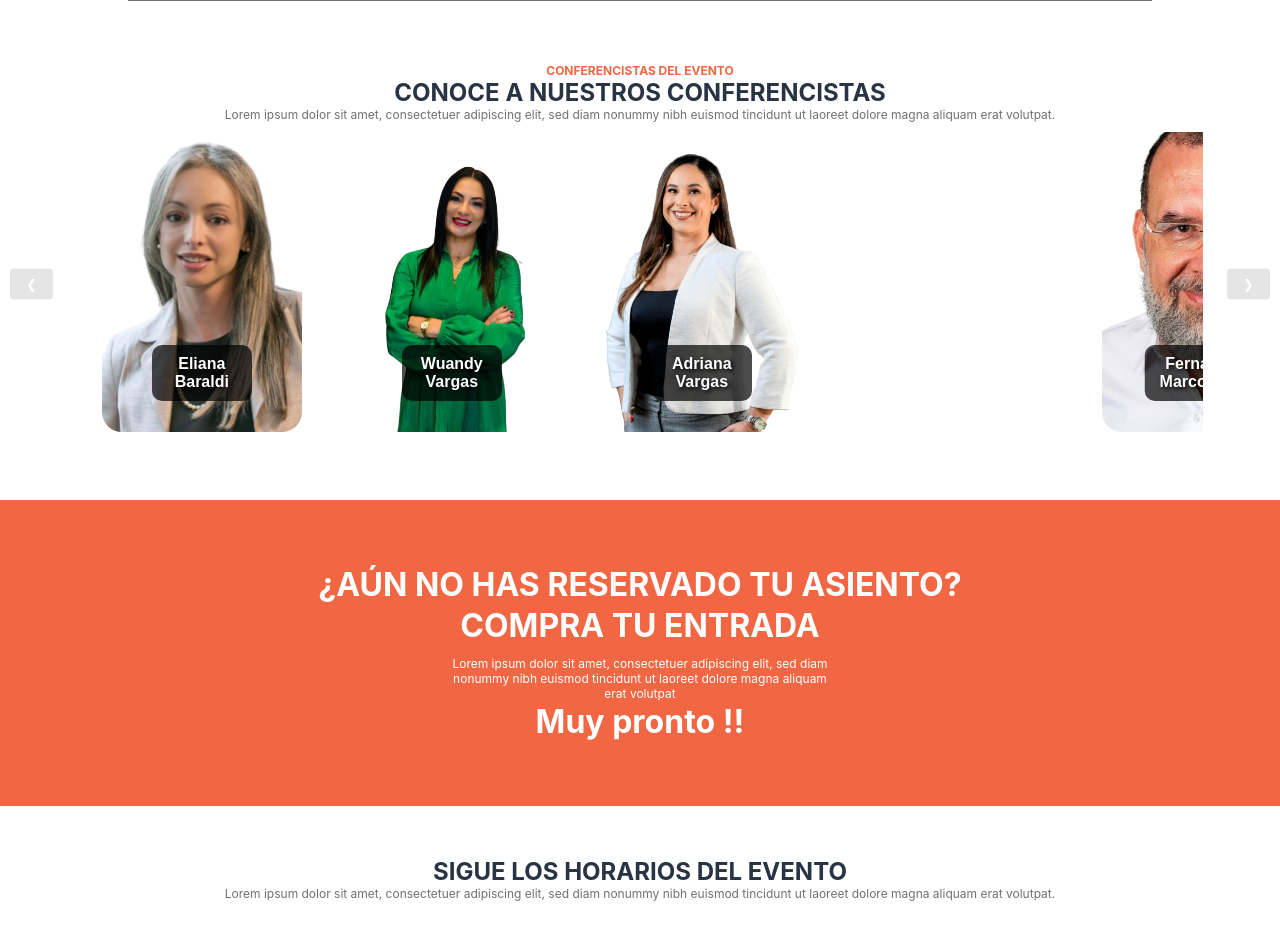
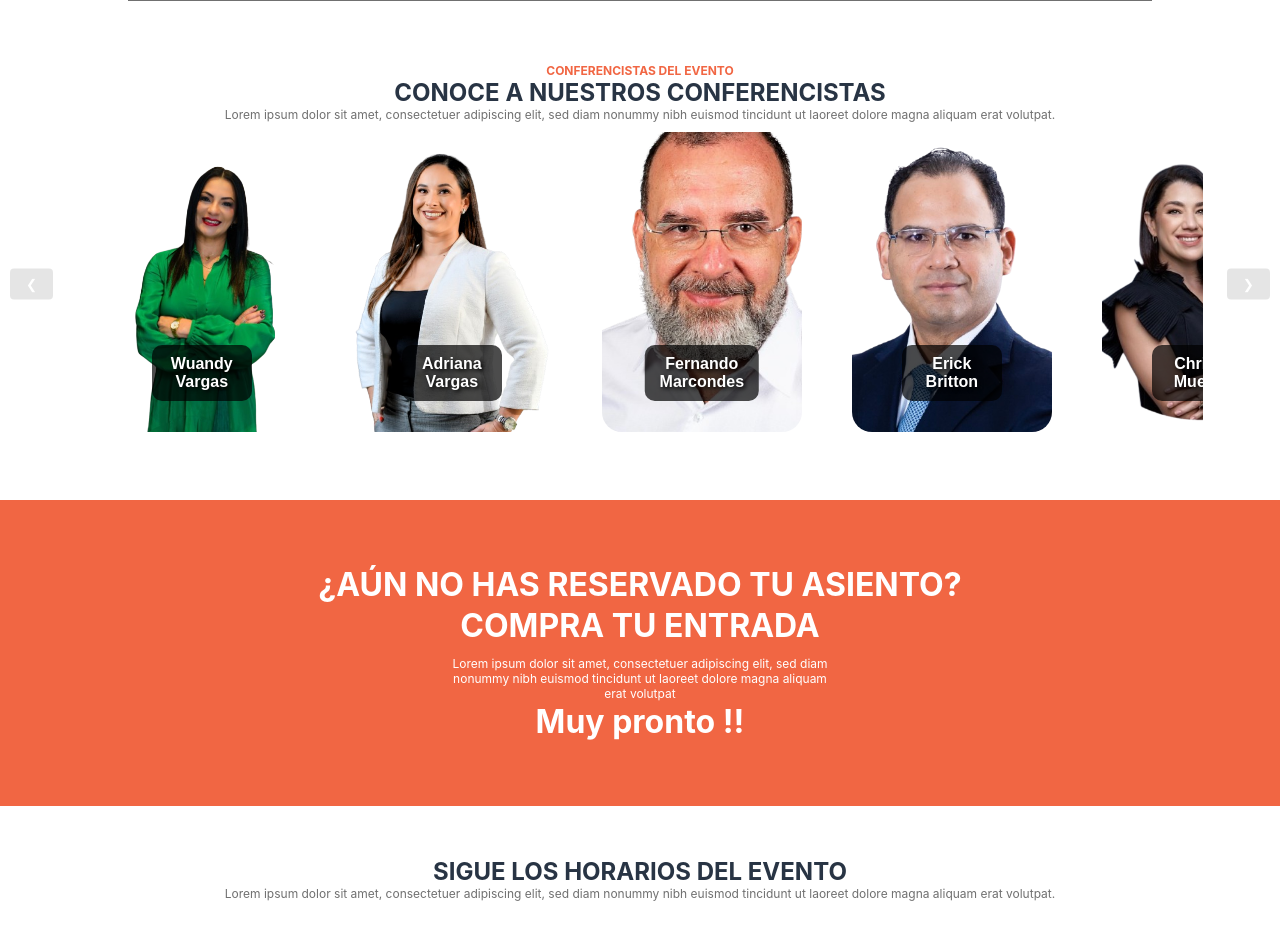
Before and after one commit to diazbetancur/appland-event, an Angular app: page / in a window 1280 px wide. Shown: the part 1520-2449 px from the top of the page. Built offline with nearby package versions, Linux system fonts and the light colour scheme.

Commit message:
filter with photo

```diff
--- a/src/app/features/componets/card-speaker/card-speaker.component.html
+++ b/src/app/features/componets/card-speaker/card-speaker.component.html
@@ -1,8 +1,4 @@
-<div
-  class="image-container"
-  (click)="onClick()"
-  *ngIf="speaker.pathPhoto != ''"
->
+<div class="image-container" (click)="onClick()">
   <img
     [src]="speaker.pathPhoto || 'assets/images/speakers/speakerDefualt.png'"
     alt
--- a/src/app/features/componets/speakers/speakers.component.html
+++ b/src/app/features/componets/speakers/speakers.component.html
@@ -23,7 +23,6 @@
       >
         <div *ngFor="let speaker of speakers" class="carousel-slide">
           <app-card-speaker
-            *ngIf="speaker.pathPhoto != ''"
             [speaker]="speaker"
             (speakerClick)="openModal($event)"
           ></app-card-speaker>
--- a/src/app/features/componets/speakers/speakers.component.ts
+++ b/src/app/features/componets/speakers/speakers.component.ts
@@ -22,7 +22,9 @@ export class SpeakersComponent implements OnInit, OnDestroy {
   currentTranslate = 0;
 
   constructor() {
-    this.speakers = this.config.speakers;
+    this.speakers = this.config.speakers.filter((speaker) =>
+      speaker.pathPhoto.includes('image')
+    );
   }
 
   ngOnInit() {
```
